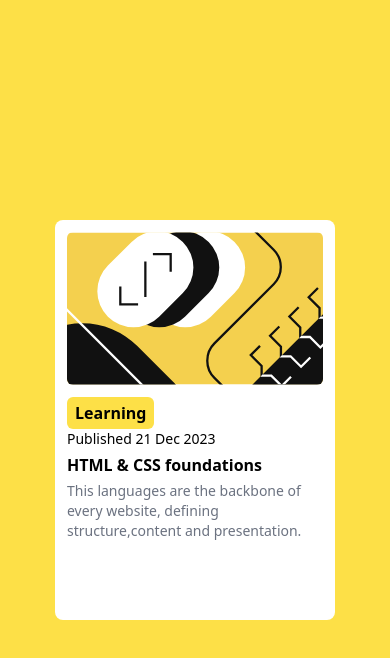
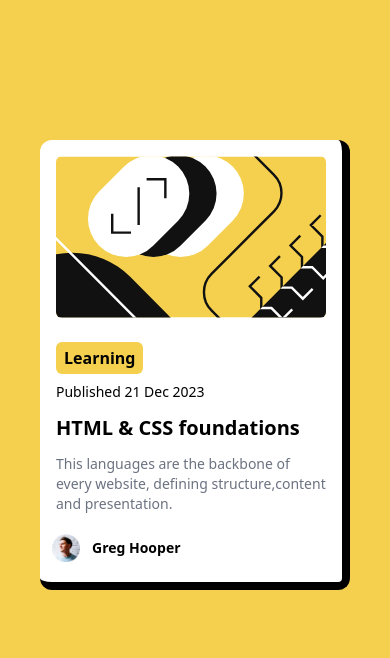
Before and after one commit to satorusvessel/blog-preview-card, a website: page src/index.html in a window 390 px wide. Drawn offline with Linux system fonts and the light colour scheme.

Commit message:
✨ feat: finshed responsivness both on Desktop and Mobile

```diff
--- a/src/index.html
+++ b/src/index.html
@@ -14,18 +14,22 @@
     .attribution a { color: hsl(228, 45%, 44%); }
   </style>
 </head>
-<body class="bg-yellow-300">
+<body class="bg-yellow">
 
-<div class=" h-[400px] rounded-lg w-[280px] bg-white mx-auto justify-center mt-[220px]">
-<div class="p-3">
-  <img src="../assets/images/illustration-article.svg" alt="illustration-article" class="rounded-md">
+<div class=" h-[450px] rounded-xl w-[310px] bg-white mx-auto sm:mt-[200px] mt-[140px] border-b-[8px] border-r-[8px] border-black">
+<div class="p-4">
+  <img src="../assets/images/illustration-article.svg" alt="illustration-article" class="rounded-md mb-3">
 
-  <button class="bg-yellow-300 text-black mt-3 p-1 rounded-md px-2 font-bold"> Learning </button>
+  <button class="bg-yellow text-black mt-3 p-1 rounded-md px-2 font-bold mb-2 "> Learning </button>
 
-  <p class="text-sm mb-1">Published 21 Dec 2023</p>
+  <p class="text-sm mb-3">Published 21 Dec 2023</p>
 
-  <h1 class="font-bold mb-1"> HTML & CSS foundations</h1>
-  <p class="text-gray-500 text-sm"> This languages are the backbone of every website, defining structure,content and presentation.</p>
+  <h1 class="font-extrabold mb-3 text-xl"> HTML & CSS foundations</h1>
+  <p class="text-gray-500 text-sm mb-3 text-left"> This languages are the backbone of every website, defining structure,content and presentation.</p>
+<div class="flex items-center justify-start w-full gap-1 ">
+  <img src="../assets/images/image-avatar.webp" alt="avatar" class="-ml-1 size-7 m-2 justify-start">
+  <h2 class="font-bold text-sm justify-start">Greg Hooper</h2>
+</div>
 </div>
 
 </div>
--- a/tailwind.config.js
+++ b/tailwind.config.js
@@ -2,7 +2,11 @@
 module.exports = {
   content: ["./src/**/*.{html,js}"],
   theme: {
-    extend: {},
+    extend: {
+      colors: {
+        yellow: 'hsl(47, 88%, 63%)',
+      },
+    },
   },
   plugins: [],
 }
```
Also changed, not shown: src/output.css.
